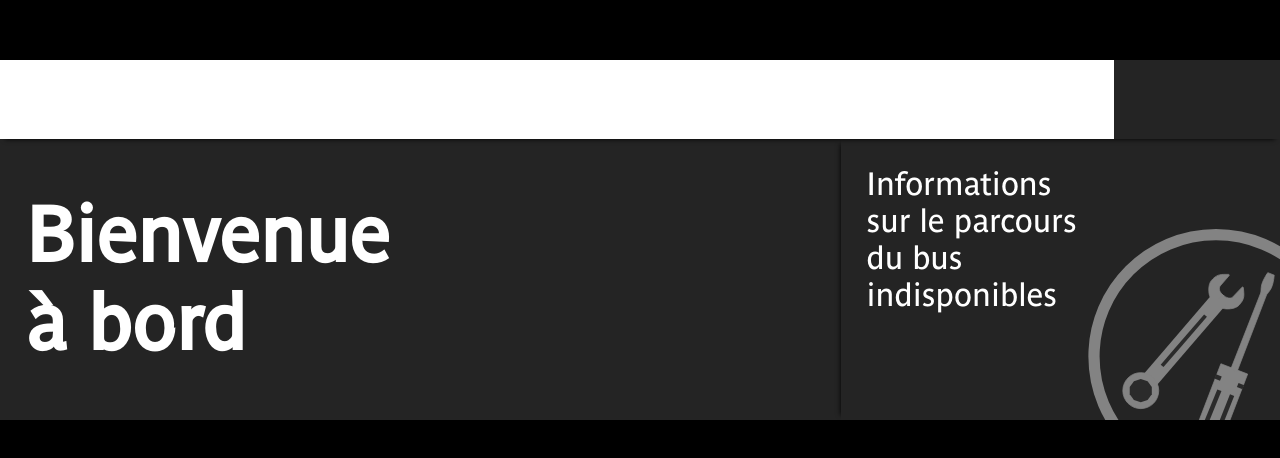
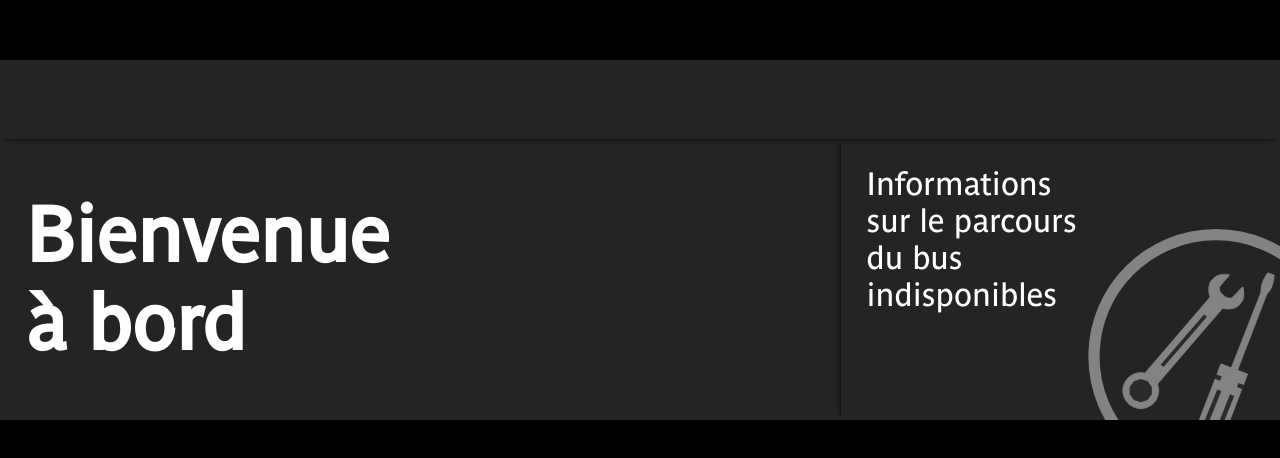
Before and after one commit to Leon-ED/lumiplan-ratp, a Vue app: page /screen/1/1 in a window 1280 px wide. Shown: the part 160-618 px from the top of the page. Built offline with nearby package versions, Linux system fonts and the light colour scheme; no server answers.

Commit message:
fix: header qui se met pas totalement en gris quand l'écran est en mode no-data

```diff
--- a/src/components/ScreenHeader.vue
+++ b/src/components/ScreenHeader.vue
@@ -14,25 +14,25 @@ import BusPicto from "./BusPicto.vue";
 import LineLogo from "./Other/LineLogo.vue";
 defineProps<{
   direction: string;
-  line:Line;
+  line: Line;
 }>();
 </script>
 <style lang="scss" scoped>
-.no-data-available header {
-  * {
+.no-data-available header,
+.no-data-available header * {
   background-color: rgb(36, 36, 36);
   color: rgb(36, 36, 36) !important;
-    font-size: 0px !important;
+  font-size: 0 !important;
 }
-  .picto {
+
+.no-data-available header .picto {
   display: none !important;
 }
-}
-.clock{
+.clock {
   position: absolute;
   right: 0cqw;
-  width:13%;
-  height:100%
+  width: 13%;
+  height: 100%;
 }
 header {
   container-type: inline-size;
@@ -62,7 +62,6 @@ header {
   width: auto;
 }
 
-
 .clock {
   color: var(--ratp-yellow);
   font-family: "ParisineRegular";
```
Lines whose indentation alone changed are shown as unchanged.
